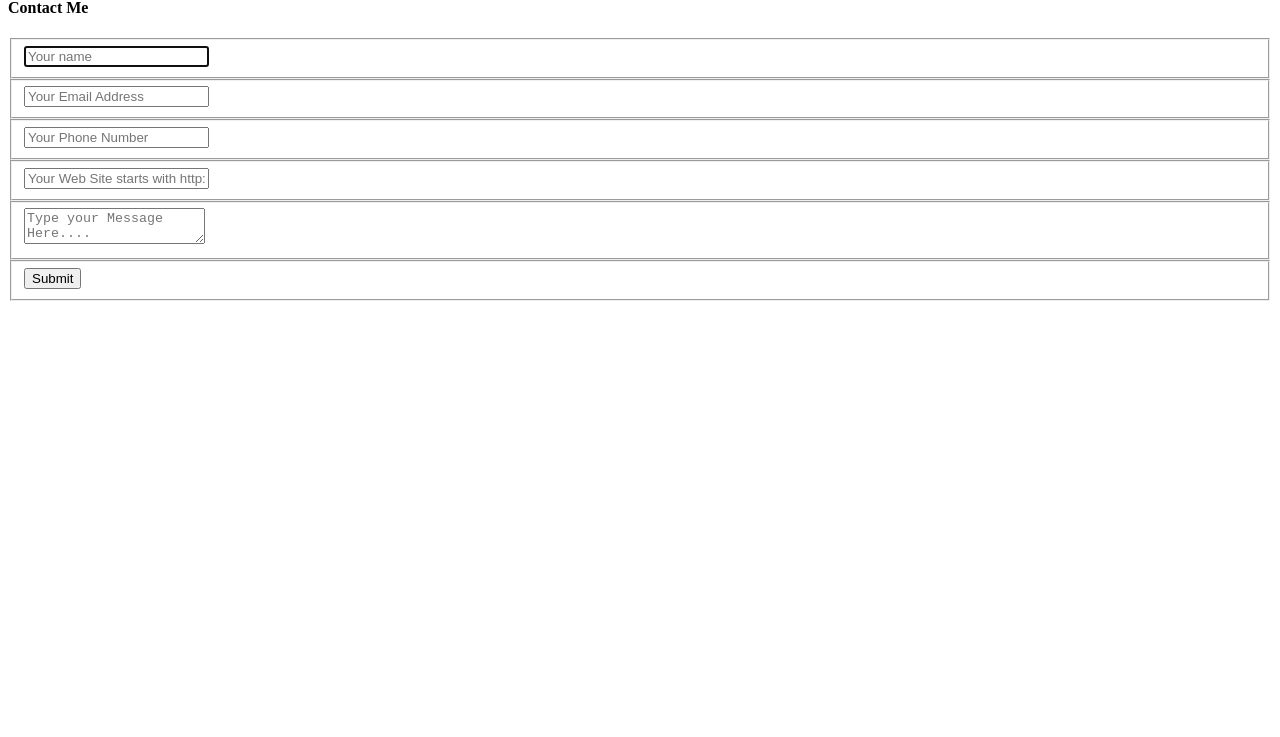
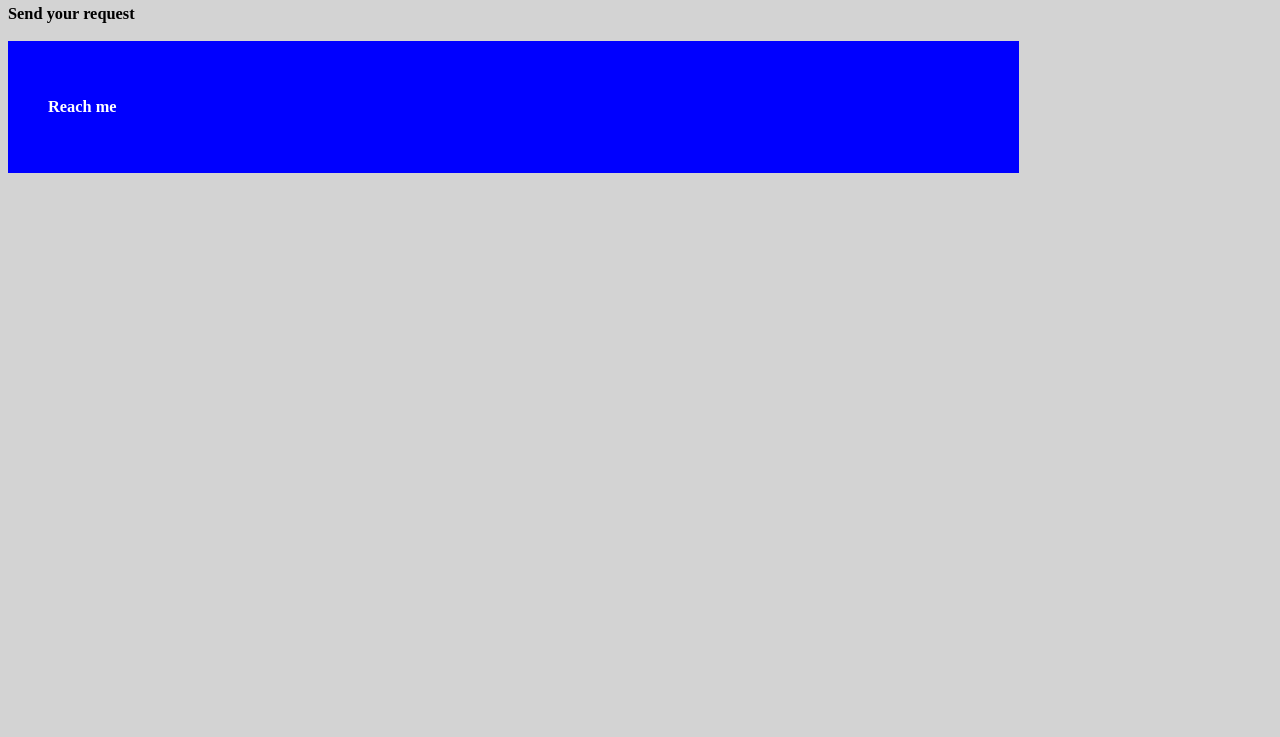
Before and after one commit to nathanferrell980/personal-project, a plain HTML site: page personalproject.html/contact.html in a window 1280 px wide. Shown: the part 63-800 px from the top of the page. Drawn offline with Linux system fonts and the light colour scheme.

```diff
--- a/personalproject.html/contact.css
+++ b/personalproject.html/contact.css
@@ -1,117 +1,31 @@
-@import url(https://fonts.googleapis.com/css?family=Open+Sans:400italic,400,300,600);
-
-* {
-	margin:0;
-	padding:0;
-	box-sizing:border-box;
-	-webkit-box-sizing:border-box;
-	-moz-box-sizing:border-box;
-	-webkit-font-smoothing:antialiased;
-	-moz-font-smoothing:antialiased;
-	-o-font-smoothing:antialiased;
-	font-smoothing:antialiased;
-	text-rendering:optimizeLegibility;
+body {
+	background: lightgrey;
+	font-size: 14px;
 }
 
-body {
-	font-family:"Open Sans", Helvetica, Arial, sans-serif;
-	font-weight:300;
-	font-size: 12px;
-	line-height:30px;
-	color:#777;
-	background:#0CF;
+.contact {
+	width: 80%;
+	margin: 50 px auto;
+}
+.contact-box{
+	background: white
+	display; flex: auto
 }
 
-.container {
-	max-width:400px;
-	width:100%;
-	margin:0 auto;
-	position:relative;
+.contact-left{
+	flex-basis: 60%
+	padding 40px 60px
 }
 
-#contact input[type="text"], #contact input[type="email"], #contact input[type="tel"], #contact input[type="url"], #contact textarea, #contact button[type="submit"] { font:400 12px/16px "Open Sans", Helvetica, Arial, sans-serif; }
-
-#contact {
-	background:#F9F9F9;
-	padding:25px;
-	margin:50px 0;
+.contact-right{
+	flex-basis: 40%;
+	padding: 40px;
+	background: blue;
+	color:white;
 }
-
-#contact h3 {
-	color: #F96;
-	display: block;
-	font-size: 30px;
-	font-weight: 400;
+h1{
+	margin-bottom: 10px;
 }
-
-#contact h4 {
-	margin:5px 0 15px;
-	display:block;
-	font-size:13px;
+.contact p{
+	margin-bottom: 40px;
 }
-
-fieldset {
-	border: medium none !important;
-	margin: 0 0 10px;
-	min-width: 100%;
-	padding: 0;
-	width: 100%;
-}
-
-#contact input[type="text"], #contact input[type="email"], #contact input[type="tel"], #contact input[type="url"], #contact textarea {
-	width:100%;
-	border:1px solid #CCC;
-	background:#FFF;
-	margin:0 0 5px;
-	padding:10px;
-}
-
-#contact input[type="text"]:hover, #contact input[type="email"]:hover, #contact input[type="tel"]:hover, #contact input[type="url"]:hover, #contact textarea:hover {
-	-webkit-transition:border-color 0.3s ease-in-out;
-	-moz-transition:border-color 0.3s ease-in-out;
-	transition:border-color 0.3s ease-in-out;
-	border:1px solid #AAA;
-}
-
-#contact textarea {
-	height:100px;
-	max-width:100%;
-  resize:none;
-}
-
-#contact button[type="submit"] {
-	cursor:pointer;
-	width:100%;
-	border:none;
-	background:#0CF;
-	color:#FFF;
-	margin:0 0 5px;
-	padding:10px;
-	font-size:15px;
-}
-
-#contact button[type="submit"]:hover {
-	background:#09C;
-	-webkit-transition:background 0.3s ease-in-out;
-	-moz-transition:background 0.3s ease-in-out;
-	transition:background-color 0.3s ease-in-out;
-}
-
-#contact button[type="submit"]:active { box-shadow:inset 0 1px 3px rgba(0, 0, 0, 0.5); }
-
-#contact input:focus, #contact textarea:focus {
-	outline:0;
-	border:1px solid #999;
-}
-::-webkit-input-placeholder {
- color:#888;
-}
-:-moz-placeholder {
- color:#888;
-}
-::-moz-placeholder {
- color:#888;
-}
-:-ms-input-placeholder {
- color:#888;
-}
--- a/personalproject.html/contact.html
+++ b/personalproject.html/contact.html
@@ -1,27 +1,23 @@
 <!DOCTYPE html>
-<div class="container">
-    <form id="contact" action="" method="post">
-      <h3>Quick Contact</h3>
-      <h4>Contact Me</h4>
-      <fieldset>
-        <input placeholder="Your name" type="text" tabindex="1" required autofocus>
-      </fieldset>
-      <fieldset>
-        <input placeholder="Your Email Address" type="email" tabindex="2" required>
-      </fieldset>
-      <fieldset>
-        <input placeholder="Your Phone Number" type="tel" tabindex="3" required>
-      </fieldset>
-      <fieldset>
-        <input placeholder="Your Web Site starts with http://" type="url" tabindex="4" required>
-      </fieldset>
-      <fieldset>
-        <textarea placeholder="Type your Message Here...." tabindex="5" required></textarea>
-      </fieldset>
-      <fieldset>
-        <button name="submit" type="submit" id="contact-submit" data-submit="...Sending">Submit</button>
-      </fieldset>
-    </form>
-
+<html lang="en">
+<head>
+  <meta charset="UTF-8">
+  <title>Contact me</title>
+  <link rel="stylesheet" href="contact.css">
+</head>
+<body>
+  <div class="contact">
+    <h1>Contact me</h1>
+    <div class="contact-box">
+      <div class="contact-left">
+        <h3>Send your request</h3>
+      </div>
+      <div class="contact-right">
+        <h3>Reach me</h3>
+      </div>
+    </div>
 
   </div>
+
+</body>
+</html>
--- a/personalproject.html/styles.css
+++ b/personalproject.html/styles.css
@@ -21,8 +21,8 @@
 }
 
 .nav-link-wrapper a {
-    color: #8a8a8a;
-    text-decoration: none;
+    color: black;
+    text-decoration: black;
     transition: color 0.5s;
 }
 
@@ -40,4 +40,6 @@
 .margin {
     margin-right: 300px;
     margin-left: 300px;
+    margin-bottom: 30px;
+    font-size: large;
 }
```
Also changed, not shown: personalproject.html/index.html (+4 -8 lines).
